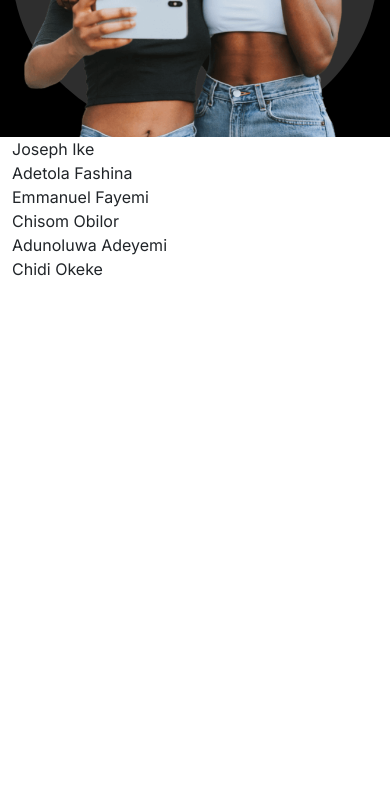
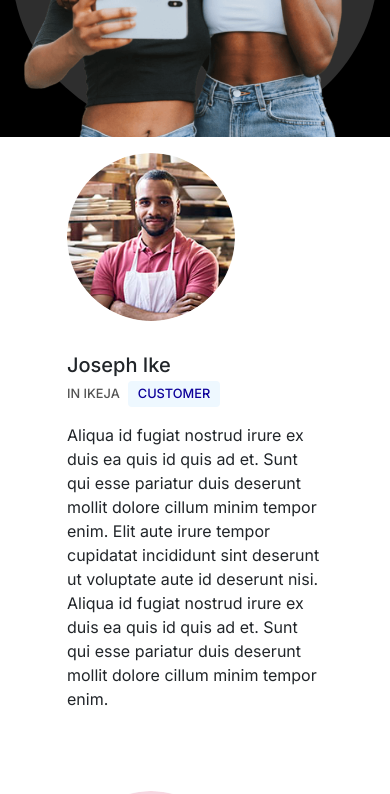
Before and after one commit to nzejoe/vasiti-testimonal-test, a React (Create React App) app: page / in a window 390 px wide. Shown: the part 1620-2414 px from the top of the page. Before the commit the page ends 1901 px from the top, so only its background shows below. Built offline with nearby package versions, Linux system fonts and the light colour scheme.

Commit message:
story-small mobile styled

```diff
--- a/src/App.scss
+++ b/src/App.scss
@@ -89,7 +89,7 @@
         h3 {
           font-style: normal;
           font-weight: 700;
-          font-size:24px;
+          font-size: 24px;
           line-height: 39px;
           /* identical to box height */
           letter-spacing: 0.01em;
@@ -130,7 +130,6 @@
         }
       }
       .story-image {
-
         .eclipse {
           position: absolute;
           width: 100%;
@@ -143,10 +142,32 @@
           z-index: 1;
         }
 
-        img{
-            position: relative;
-            z-index: 2;
+        img {
+          position: relative;
+          z-index: 2;
         }
+      }
+    }
+  }
+
+  .story-small {
+    .text-upper {
+      font-size: 0.8rem;
+      color: #535353;
+
+      .story-badge{
+        padding: 5px 10px;
+        border-radius: 4px;
+      }
+
+      .story-badge-customer{
+        background-color: #EEF8FF;
+        color: #0D019A;
+      }
+
+      .story-badge-vendor{
+        background-color: #F0FFEE;
+        color: #049A01;
       }
     }
   }
@@ -156,7 +177,6 @@
       color: #fff;
 
       .story-image {
-
         .eclipse {
           background-color: #2e2e2e;
         }
@@ -166,6 +186,12 @@
 }
 // END OF EXPERIENCE SECTION
 
+// COMPONENTS
+.text-upper {
+  text-transform: uppercase;
+}
+// END OF COMPONENTS
+
 @media screen and (min-width: 768px) {
   .hero-content {
     div {
--- a/src/components/StorySmall.jsx
+++ b/src/components/StorySmall.jsx
@@ -1,10 +1,21 @@
 import React from "react";
+import { Card, Image } from "react-bootstrap";
 
 const StorySmall = ({ story }) => {
-    const {name, author, location, text, image} = story;
-  return <div className="story-small">
-      {author}
-  </div>;
+    const {author, badge, location, text, image} = story;
+  return (
+    <Card style={{ width: "18rem" }} className="story-small m-auto mb-5 border-0">
+      <Image src={image} fluid roundedCircle className="p-3" width={200} />
+      <Card.Body>
+        <Card.Title>{author}</Card.Title>
+        <Card.Subtitle className="d-flex align-items-center text-upper mb-3">
+          {location && <div className="location">{`in ${location}`}</div>}
+          <div className={`ms-2 story-badge story-badge-${badge}`}>{badge}</div>
+        </Card.Subtitle>
+        <Card.Text>{text}</Card.Text>
+      </Card.Body>
+    </Card>
+  );
 };
 
 export default StorySmall;
```
